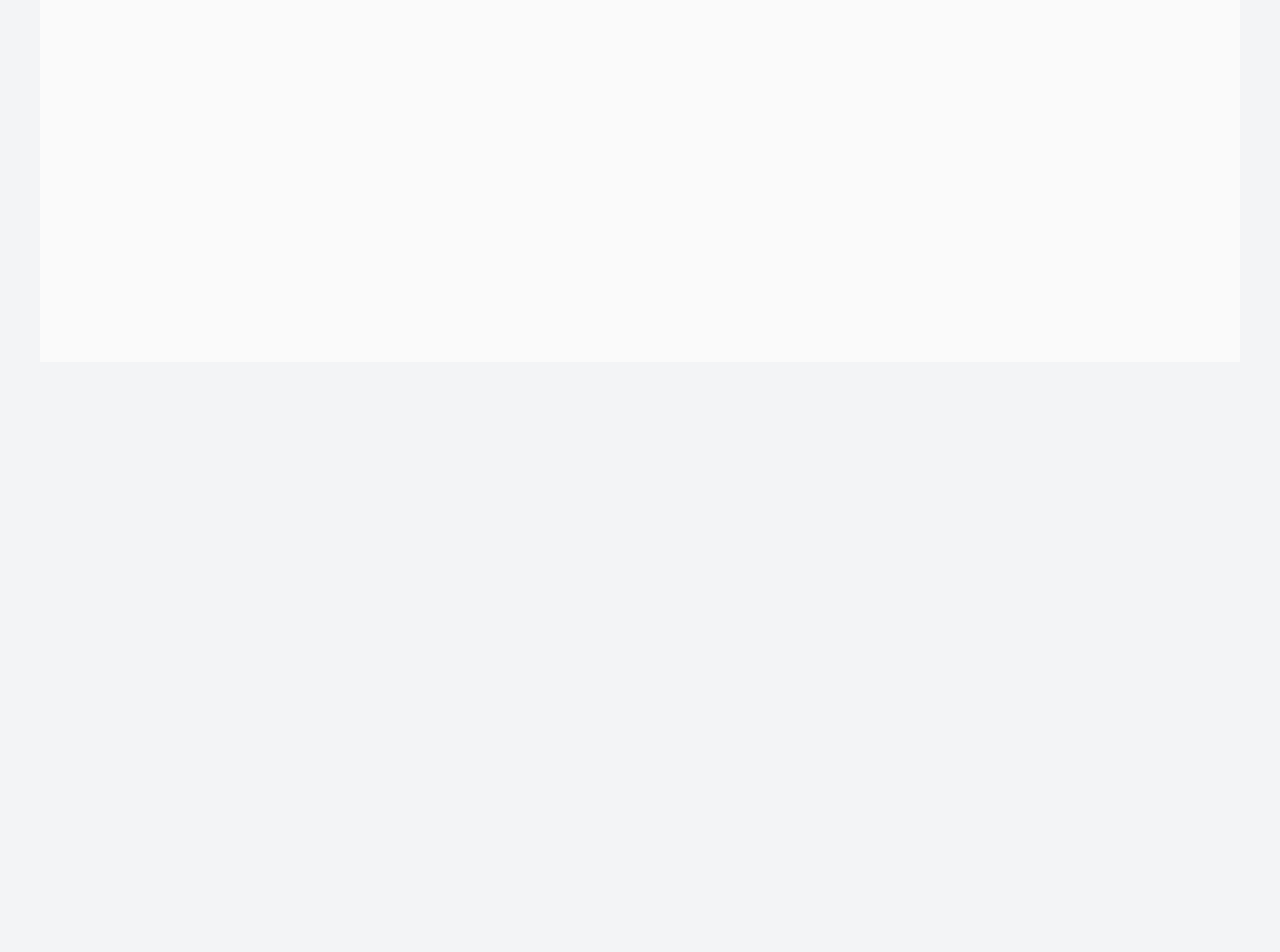
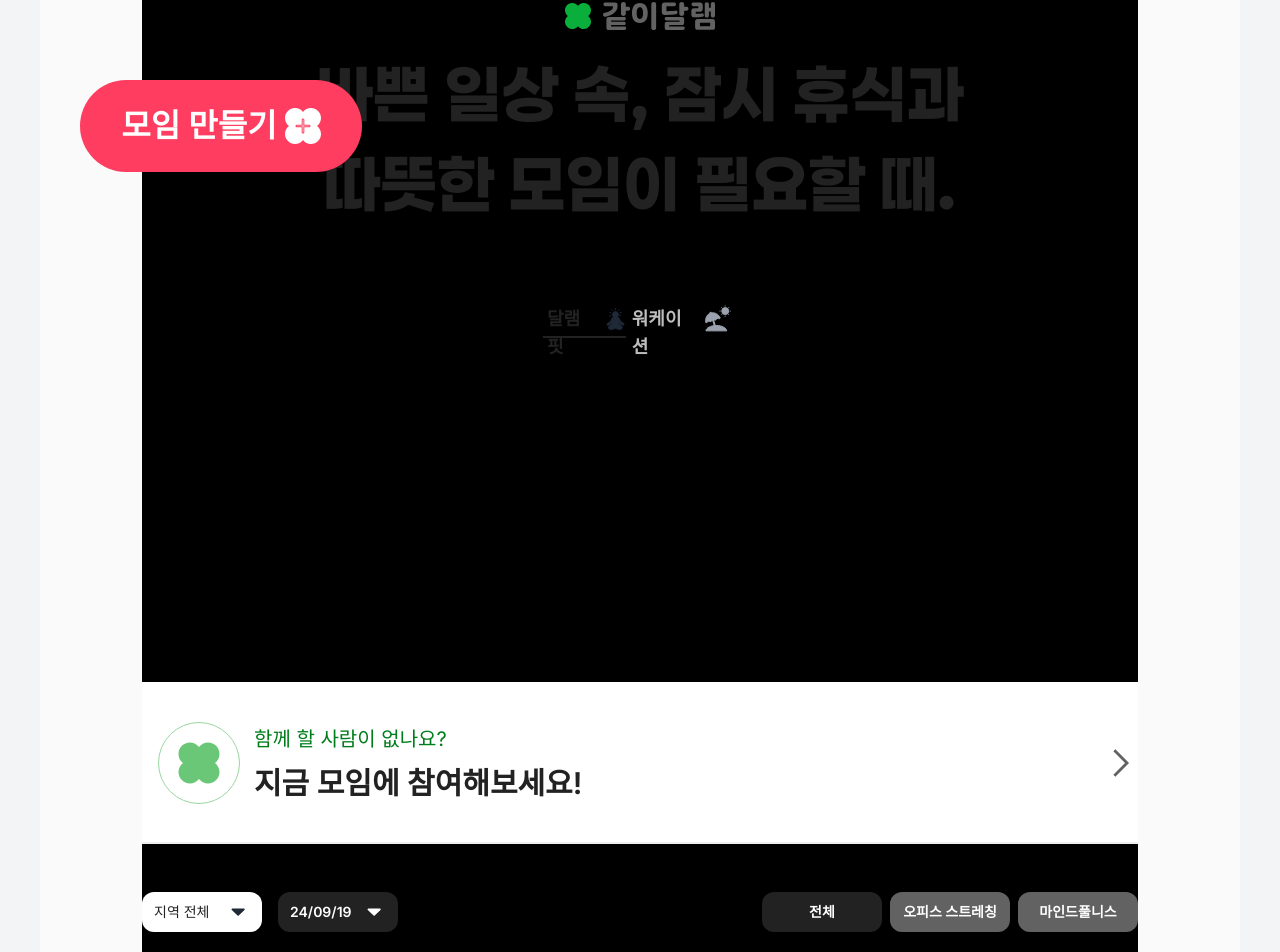
Before and after one commit to yeonna18k/relax-together-front, a Next.js app: page / in a window 1280 px wide. Before the commit this address had no page. Shown: the part 548-1500 px from the top of the page. Before the commit the page ends 910 px from the top, so only its background shows below. Built offline with nearby package versions, Linux system fonts and the light colour scheme.

Commit message:
feat: 모임찾기 페이지 제작중3

```diff
--- a/src/app/gatherings/layout.tsx
+++ /dev/null
@@ -1,32 +0,0 @@
-import Context from '@/app/context';
-import Container from '@/shared/layout/Container';
-import type { Metadata } from 'next';
-import { Inter } from 'next/font/google';
-
-import '../globals.css';
-
-const inter = Inter({ subsets: ['latin'] });
-
-export const metadata: Metadata = {
-  title: '같이 달램',
-  description:
-    '유저가 바쁜 일상 속 휴식을 위한 다양한 모임을 탐색하고 참여하며, 직접 모임을 개설하고 리뷰를 생성할 수 있는 서비스입니다.',
-};
-
-export default function RootLayout({
-  children,
-}: Readonly<{
-  children: React.ReactNode;
-}>) {
-  return (
-    <html lang="ko">
-      <Context>
-        <div className="bg-gray-100" style={{ height: '618px' }}>
-          <Container>{children}</Container>
-        </div>
-
-        <div className="bg-white"></div>
-      </Context>
-    </html>
-  );
-}
--- a/src/app/globals.css
+++ b/src/app/globals.css
@@ -1,4 +1,3 @@
-/* Ensure you have the Tailwind CSS directives at the top of your CSS file */
 @import 'tailwindcss/base';
 @import 'tailwindcss/components';
 @import 'tailwindcss/utilities';
--- /dev/null
+++ b/src/app/page.tsx
@@ -0,0 +1,12 @@
+import LikeButton from '@/shared/common/ui/like-button';
+import Gatherings from './gatherings/page';
+
+export default function Home() {
+  return (
+    <div className="flex min-h-screen flex-col items-center gap-5 bg-black p-24">
+      메인 페이지
+      <LikeButton gatheringId="1" />
+      <Gatherings />
+    </div>
+  );
+}
--- a/src/entities/gatherings/ui/Banner.tsx
+++ b/src/entities/gatherings/ui/Banner.tsx
@@ -4,7 +4,9 @@ import SliderButton from './SliderButton';
 
 export default function Banner() {
   return (
-    <div className="relative mt-20 hidden h-[356px] w-full items-center justify-center lg:flex">
+    <div className="relative min-h-screen w-full">
+      <div className="absolute inset-0 -z-10 bg-no-repeat"></div>
+
       <div className="absolute left-1/2 top-1/2 flex w-[708px] -translate-x-1/2 -translate-y-1/2 transform flex-col items-center gap-[20px] p-0">
         <Image
           src="/assets/gathering-logo.svg"
@@ -15,27 +17,29 @@ export default function Banner() {
         <BannerText />
         <SliderButton />
       </div>
-      <Image
+
+      {/* 캐릭터 이미지들 배치 (주석 해제 가능) */}
+      {/* <Image
         src="/assets/charactor.svg"
         alt="left charactor"
         width={231.75}
         height={460.35}
-        className="absolute -left-[340px] top-[300px] -translate-x-1/2 -translate-y-1/2 transform"
+        className="absolute left-0 bottom-0 transform"
       />
       <Image
         src="/assets/charactor2.svg"
         alt="topRight charactor"
         width={288.23}
         height={207.04}
-        className="absolute -right-[300px] top-10 -translate-x-1/2 -translate-y-1/2 transform"
+        className="absolute right-10 top-10 transform"
       />
       <Image
         src="/assets/charactor3.svg"
         alt="right charactor"
         width={345.82}
         height={283.02}
-        className="absolute -right-[600px] top-[420px] -translate-x-1/2 -translate-y-1/2 transform"
-      />
+        className="absolute right-0 bottom-0 transform"
+      /> */}
     </div>
   );
 }
--- a/src/entities/gatherings/ui/Character.tsx
+++ b/src/entities/gatherings/ui/Character.tsx
@@ -5,29 +5,7 @@ import Image from 'next/image';
 export default function CharacterPage() {
   return (
     <div className="page-container relative flex h-screen w-full items-center justify-center">
-      <div className="relative h-full w-full">
-        <Image
-          src="/assets/charactor.svg"
-          alt="left charactor"
-          width={231.75}
-          height={460.35}
-          className="absolute left-[10%] top-[28%]"
-        />
-        <Image
-          src="/assets/charactor2.svg"
-          alt="topRight charactor"
-          width={288.23}
-          height={207.04}
-          className="absolute right-[15%] top-[10%]"
-        />
-        <Image
-          src="/assets/charactor3.svg"
-          alt="right charactor"
-          width={345.82}
-          height={283.02}
-          className="absolute bottom-[25%] right-10"
-        />
-      </div>
+      <div className="relative h-full w-full"></div>
 
       <style jsx>{`
         .page-container {
--- a/src/entities/gatherings/ui/SearchFilter.tsx
+++ b/src/entities/gatherings/ui/SearchFilter.tsx
@@ -1,4 +1,5 @@
 'use client';
+import CommonButton from '@/shared/common/ui/common-button';
 import CommonSelect from '@/shared/common/ui/common-select';
 import DatePicker from '@/shared/common/ui/date-picker';
 import { useState } from 'react';
@@ -11,16 +12,65 @@ export default function SearchFilter() {
     setSelectedValue(value);
   };
   return (
-    <div className="mt-12 text-black">
-      <div className="flex gap-4">
-        <CommonSelect
-          filterIconType="default"
-          placeholder="Select an option"
-          menuItems={[{ label: '서울', value: 'seoul' }]}
-          onValueChange={handleValueChange}
-          selectedValue={selectedValue}
-        />
-        <DatePicker date={date} setDate={setDate} />
+    <div>
+      <div className="mt-12 flex justify-between">
+        <div className="flex gap-4">
+          <CommonSelect
+            filterIconType="default"
+            menuItems={[
+              {
+                label: '지역 전체',
+                value: 'ALL',
+              },
+              {
+                label: '건대입구',
+                value: '건대입구',
+              },
+              {
+                label: '을지로 3가',
+                value: '을지로 3가',
+              },
+              {
+                label: '신림',
+                value: '신림',
+              },
+              {
+                label: '홍대입구',
+                value: '홍대입구',
+              },
+            ]}
+            onValueChange={() => {}}
+            placeholder="지역 전체"
+            selectedValue="ALL"
+          />
+          <DatePicker date={date} setDate={setDate} />
+        </div>
+        <div className="flex gap-2">
+          <CommonButton
+            className="bg-gray-900"
+            onClick={() => {}}
+            size="sm"
+            variant="default"
+          >
+            전체
+          </CommonButton>
+          <CommonButton
+            className="bg-[#626262]"
+            onClick={() => {}}
+            size="sm"
+            variant="default"
+          >
+            오피스 스트레칭
+          </CommonButton>
+          <CommonButton
+            className="bg-[#626262]"
+            onClick={() => {}}
+            size="sm"
+            variant="default"
+          >
+            마인드풀니스
+          </CommonButton>
+        </div>
       </div>
     </div>
   );
--- a/src/features/gathering-create/index.tsx
+++ b/src/features/gathering-create/index.tsx
@@ -2,18 +2,17 @@ import Image from 'next/image';
 
 export default function GatheringCreate() {
   return (
-    <div>
-      <div className="flex h-[92px] w-[282px] items-center justify-center gap-2 rounded-full bg-[#FF3D61] text-[32px] font-semibold text-white">
-        <div>모임 만들기</div>
-        <div>
-          <Image
-            src="/assets/red-logo.svg"
-            alt="arrow-right"
-            width={36}
-            height={36}
-          />
-        </div>
-      </div>
+    <div className="flex justify-center">
+      <button className="flex h-[52px] w-[158px] items-center justify-center gap-2 rounded-full bg-[#FF3D61] text-[18px] font-semibold text-white transition-all duration-300 hover:bg-[#e63255] lg:h-[92px] lg:w-[282px] lg:text-[32px]">
+        <span>모임 만들기</span>
+        <Image
+          src="/assets/red-logo.svg"
+          alt="arrow-right"
+          width={18}
+          height={18}
+          className="lg:h-[36px] lg:w-[36px]"
+        />
+      </button>
     </div>
   );
 }
--- /dev/null
+++ b/src/shared/common/ui/closing-soon/index.tsx
@@ -0,0 +1,3 @@
+export default function index() {
+  return <div>index</div>;
+}
--- a/tailwind.config.ts
+++ b/tailwind.config.ts
@@ -115,6 +115,7 @@ const config: Config = {
         semibold: '600',
         bold: '700',
       },
+
       keyframes: {
         slideIn: {
           '0%': { transform: 'translateX(-100%)', opacity: '0' },
```
Also changed, not shown: src/app/gatherings/page.tsx (+6 -3 lines), public/assets/gathering-bg.png (added), 1 other file (tests, documents, lock files or other folders).
